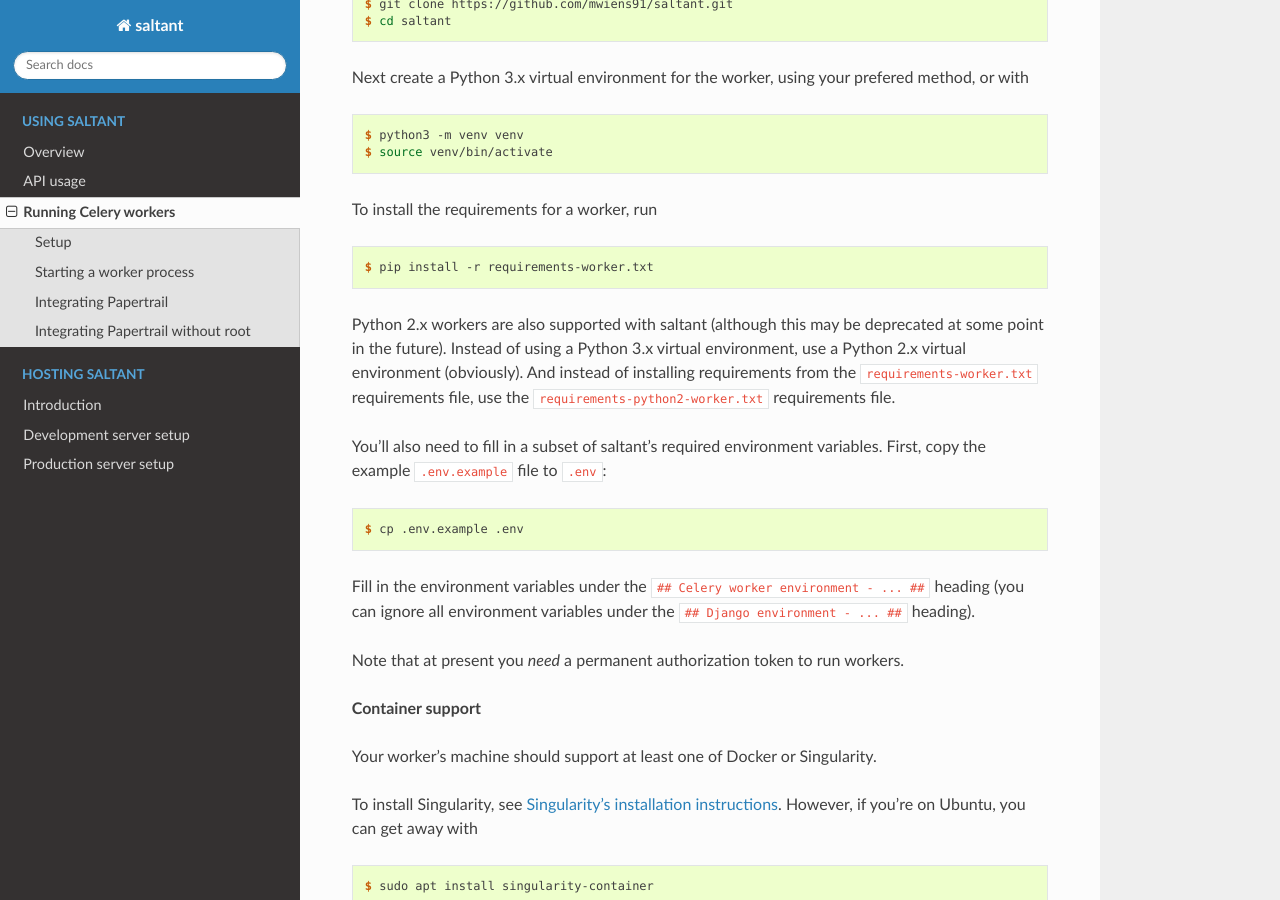
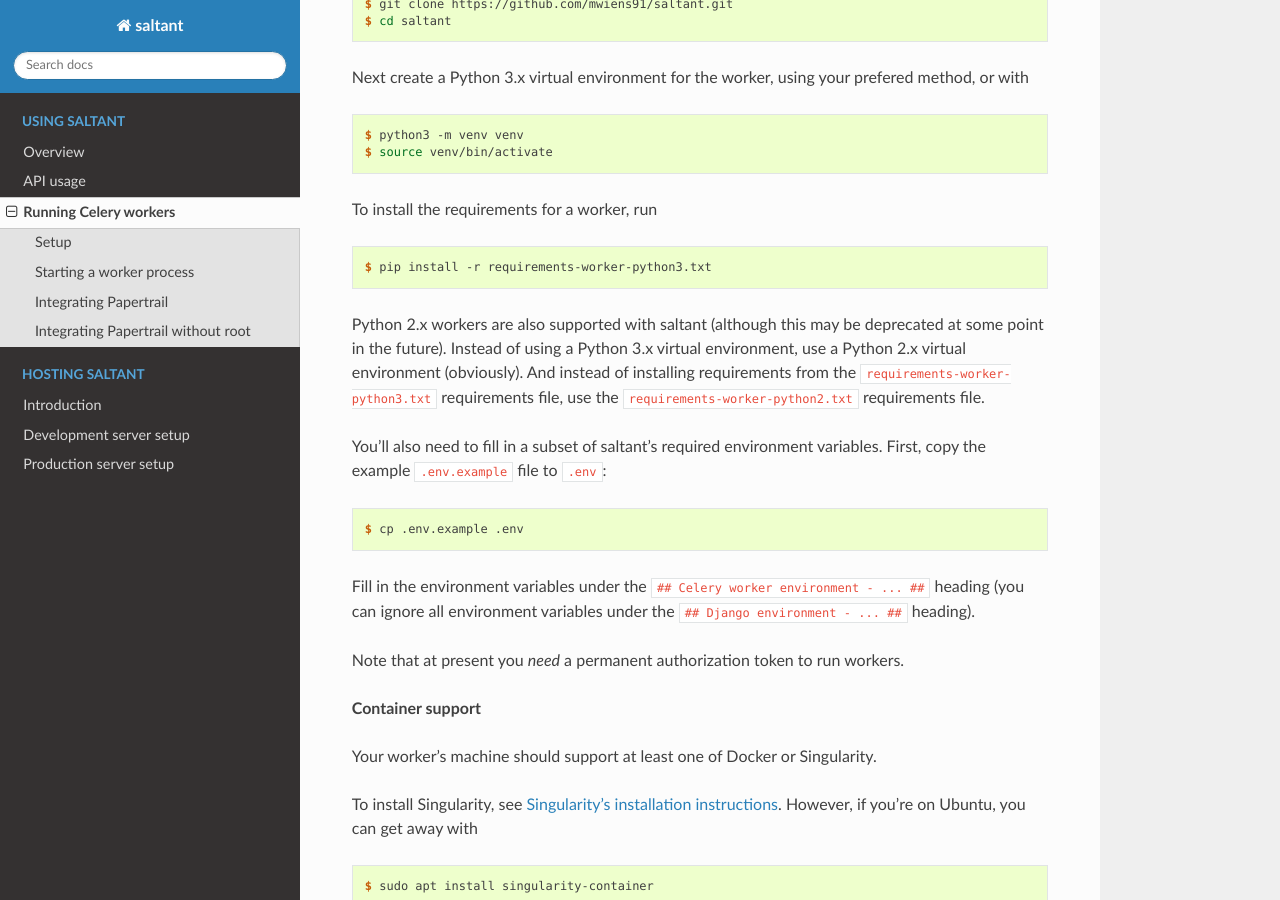
Before and after one commit to saltant-org/saltant, a Sphinx documentation site: the page built from docs/source/using/celery-workers.rst, in a window 1280 px wide and 900 px high, scrolled down 425 px. Built offline with Sphinx 7.4.7 and the Read the Docs theme 2.0.0, drawn with Linux system fonts in a browser that asks for light colours.

Commit message:
Use consistent names for requirements file

```diff
--- a/docs/source/hosting/development.rst
+++ b/docs/source/hosting/development.rst
@@ -36,7 +36,7 @@
 After you've activated a virtual environment, you need to install
 saltant's requirements::
 
-    $ pip install -r requirements.txt
+    $ pip install -r requirements-server-python3.txt
 
 Setting up environment variables
 --------------------------------
--- a/docs/source/using/celery-workers.rst
+++ b/docs/source/using/celery-workers.rst
@@ -26,14 +26,14 @@
 
 To install the requirements for a worker, run ::
 
-    $ pip install -r requirements-worker.txt
+    $ pip install -r requirements-worker-python3.txt
 
 Python 2.x workers are also supported with saltant (although this may be
 deprecated at some point in the future). Instead of using a Python 3.x
 virtual environment, use a Python 2.x virtual environment (obviously).
 And instead of installing requirements from the
-``requirements-worker.txt`` requirements file, use the
-``requirements-python2-worker.txt`` requirements file.
+``requirements-worker-python3.txt`` requirements file, use the
+``requirements-worker-python2.txt`` requirements file.
 
 You'll also need to fill in a subset of saltant's required environment
 variables. First, copy the example ``.env.example`` file to ``.env``::
```
Also changed, not shown: .travis.yml, requirements-server-python3.txt (renamed from requirements.txt), requirements-worker-python2.txt (renamed from requirements-python2-worker.txt), requirements-worker-python3.txt (renamed from requirements-worker.txt).
